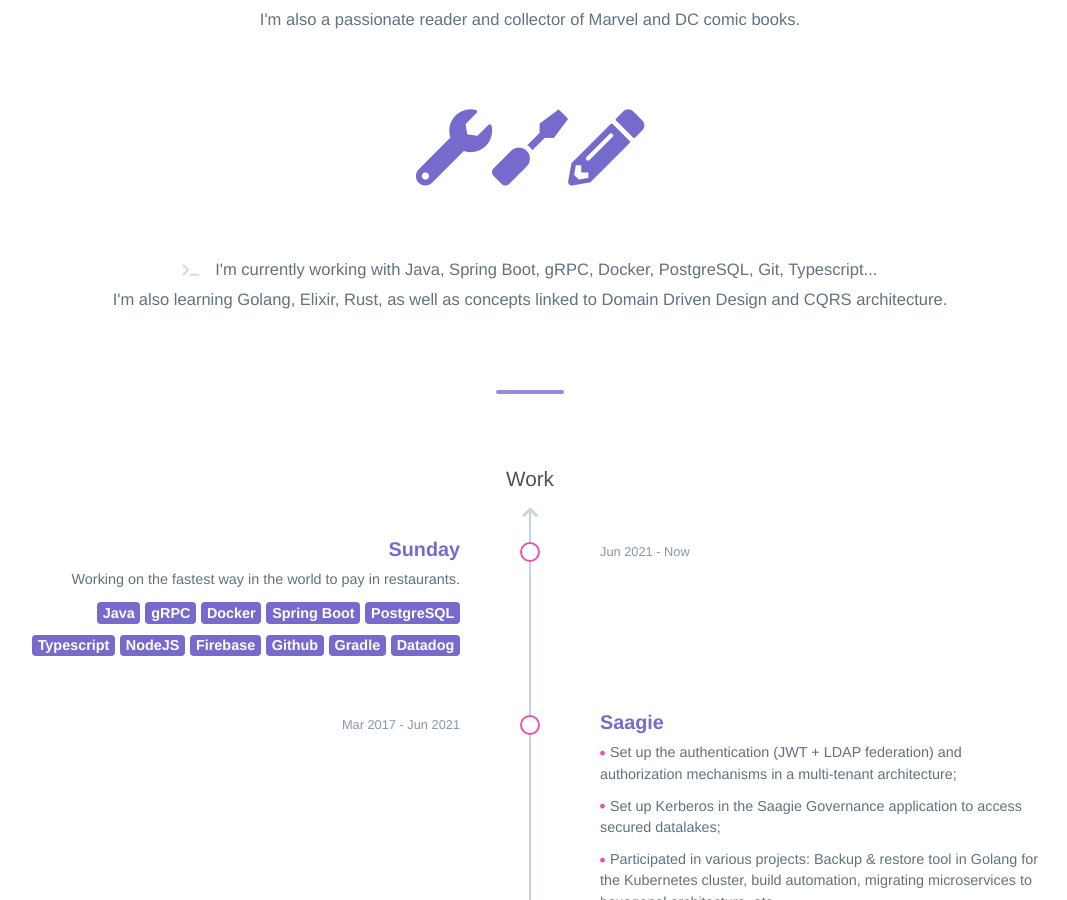
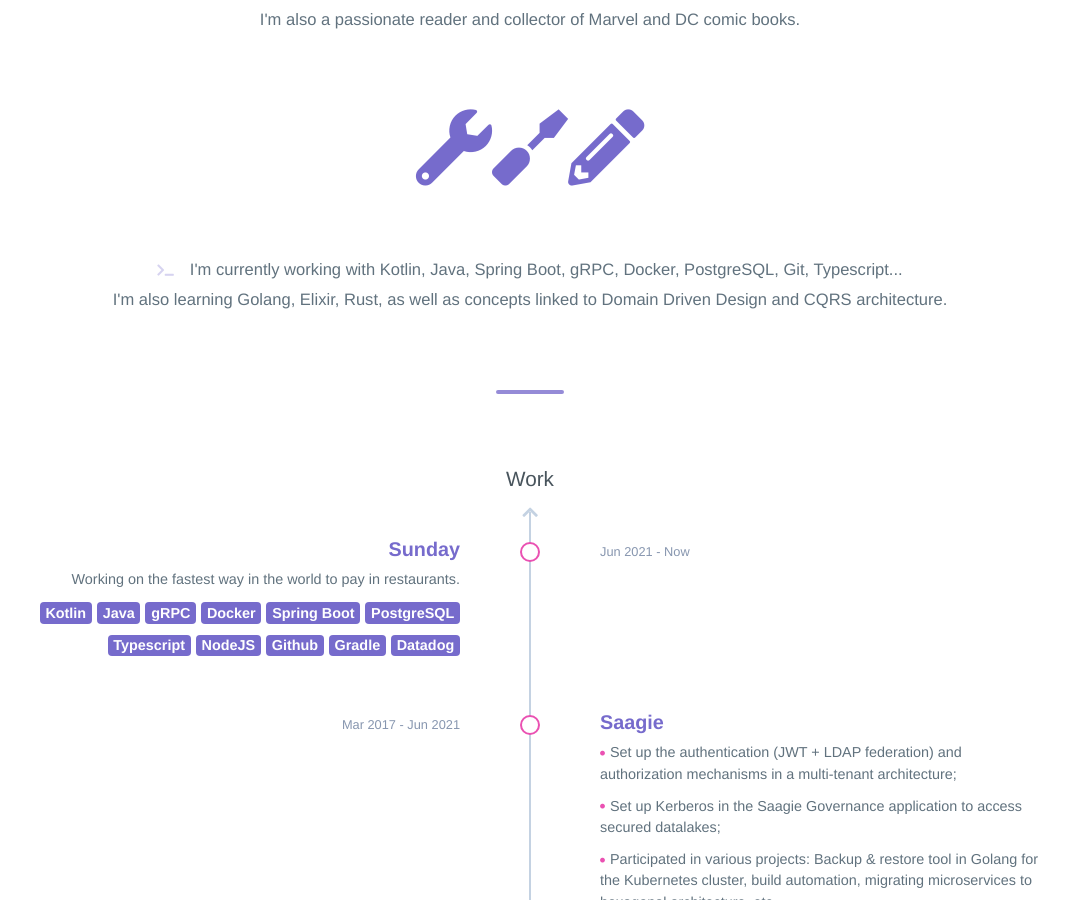
Before and after one commit to antoinecarton/antoinecarton.github.io, a Jekyll site: the page built from index.md, in a window 1280 px wide and 900 px high, scrolled down 786 px. Shown: the whole window, without its empty margins (110-1177 px from the left). Built offline with Jekyll 4.4.1, drawn with Linux system fonts in a browser that asks for light colours.

Commit message:
Add Kotlin

```diff
--- a/_layouts/default.html
+++ b/_layouts/default.html
@@ -45,7 +45,7 @@
 
       <div class="container">
         <div class="description">
-          <i class="fas fa-terminal cursor"></i>I'm currently working with Java, Spring Boot, gRPC, Docker, PostgreSQL, Git, Typescript...
+          <i class="fas fa-terminal cursor"></i>I'm currently working with Kotlin, Java, Spring Boot, gRPC, Docker, PostgreSQL, Git, Typescript...
           <br/>I'm also learning Golang, Elixir, Rust, as well as concepts linked to Domain Driven Design and CQRS architecture.
         </div>
       </div>
--- a/index.md
+++ b/index.md
@@ -23,6 +23,7 @@
     description: |
       Working on the fastest way in the world to pay in restaurants.
     skills:
+      - Kotlin
       - Java
       - gRPC
       - Docker
@@ -30,7 +31,6 @@
       - PostgreSQL
       - Typescript
       - NodeJS
-      - Firebase
       - Github
       - Gradle
       - Datadog
```
